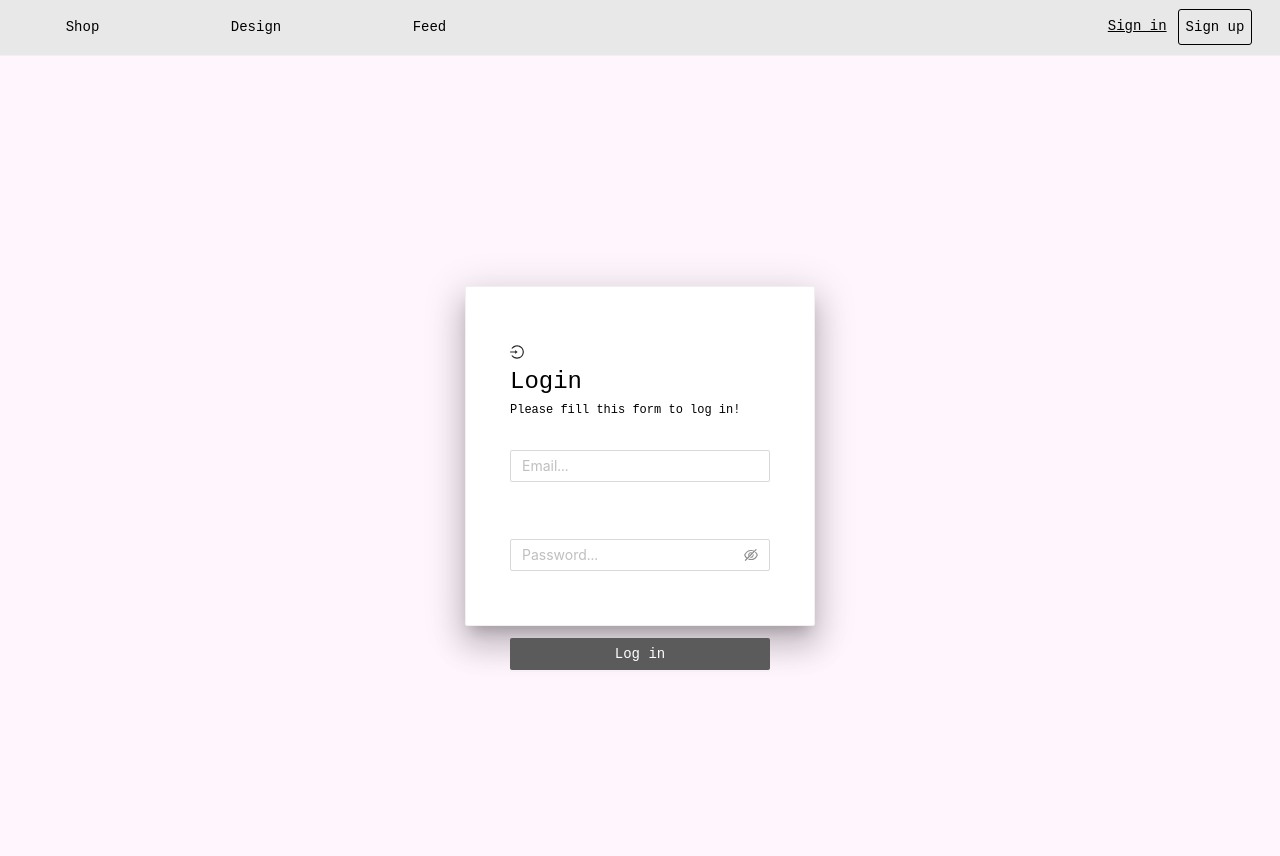
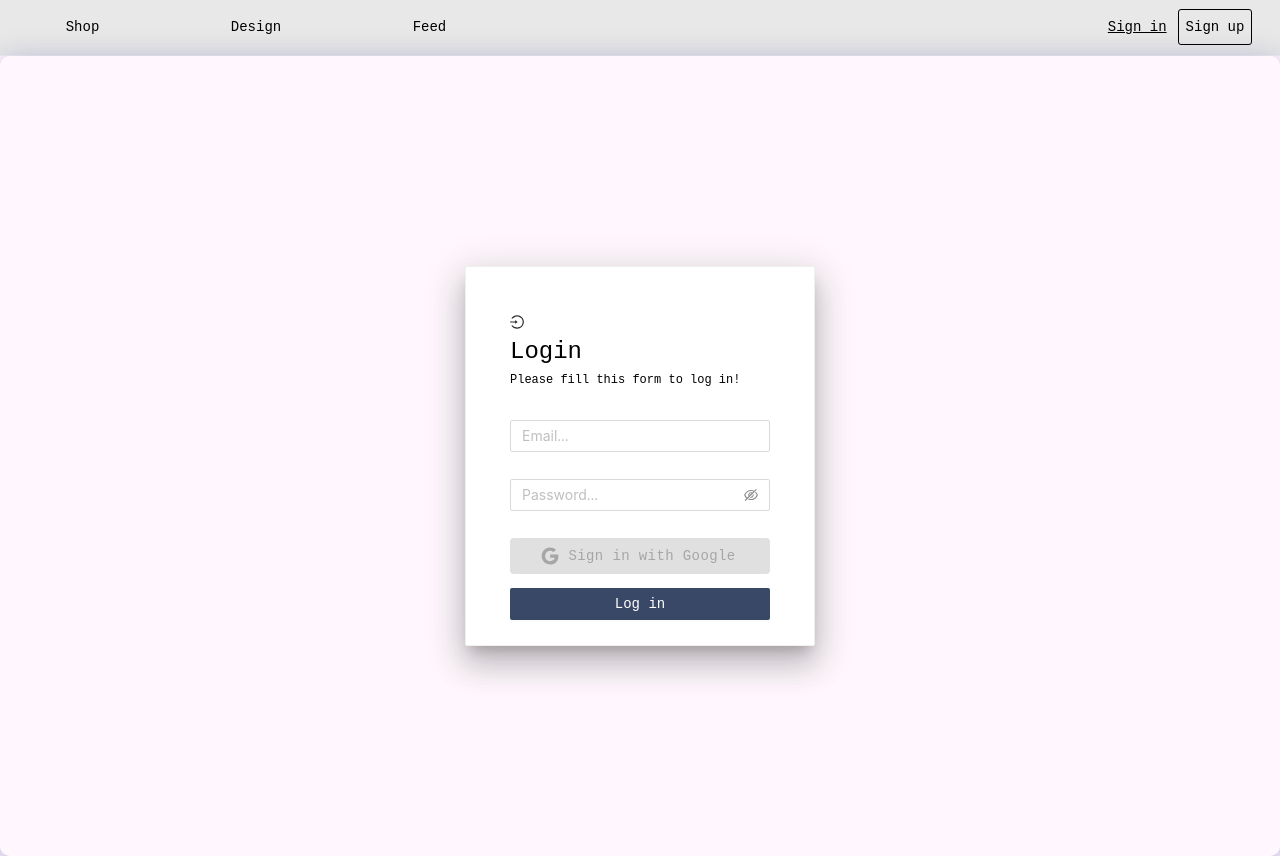
Before and after one commit to benceVadasz/rug-rets-react-typescript, a React (Create React App) app in the folder client/: page /login in a window 1280 px wide. Built offline with nearby package versions, Linux system fonts and the light colour scheme; no server answers.

Commit message:
Styles up login form

```diff
--- a/client/src/components/Navbar.tsx
+++ b/client/src/components/Navbar.tsx
@@ -3,7 +3,6 @@ import {Menu} from "antd";
 import styled from "@emotion/styled";
 import {NavLink} from "react-router-dom";
 import {useDispatch} from "react-redux";
-import {LOGOUT} from "../state/constants/actionTypes";
 import {useHistory, useLocation} from 'react-router-dom';
 import decode from "jwt-decode";
 import IconButton from '@material-ui/core/IconButton';
@@ -33,6 +32,8 @@ const LeftNav = styled.div`
 const RightNav = styled.div`
   position: absolute;
   display: flex;
+  align-items: center;
+  height: 100vh;
   right: 2%;
 `;
 
@@ -42,11 +43,15 @@ const Button = styled(Menu.Item)<ButtonProps>`
   border: ${(props) => (props.bordered ? "1px solid black" : "")};
   border-radius: 3px;
   padding: 7px;
+  line-height: 20px;
+  &:hover {
+    background-color: #DDDDDD;
+  }
 `;
 
 const Link = styled(NavLink)`
   padding: 2px;
-  line-height: 20px;
+
 `;
 
 const Navbar: FC = () => {
@@ -107,7 +112,7 @@ const Navbar: FC = () => {
                     </Link>
                 </RightNav> :
                 <RightNav>
-                    <Button className=' lower-case' onClick={logout} color="inherit">
+                    <Button bordered='yes' onClick={logout}>
                         Logout
                     </Button>
                     <Link to="/profile" exact activeClassName="current">
@@ -117,7 +122,7 @@ const Navbar: FC = () => {
                             aria-label="account of current user"
                             aria-controls="menu-appbar"
                             aria-haspopup="true"
-                            color="inherit"
+                            className='icon'
                         >
                             <AccountCircle/>
                         </IconButton>
--- a/client/src/pages/Login.tsx
+++ b/client/src/pages/Login.tsx
@@ -1,5 +1,4 @@
-import React, { useState, FunctionComponent as FC } from "react";
-import {signIn} from '../state/actions/auth';
+import React, {useState, FunctionComponent as FC} from "react";
 // import Icon from '../assets/icon';
 import {useDispatch} from "react-redux";
 import {useHistory} from 'react-router-dom';
@@ -14,8 +13,12 @@ import {
     Field,
     ErrorSubtitle,
     InputField,
+    GoogleButton
 } from "../styles/Login.styles";
-import { LoginOutlined } from "@ant-design/icons";
+import {GoogleOutlined, LoginOutlined} from "@ant-design/icons";
+import GoogleLogin from "react-google-login";
+import {SIGN_IN} from "../types";
+import {signIn} from "../state/actions/auth";
 
 const Login: FC = () => {
 
@@ -36,12 +39,25 @@ const Login: FC = () => {
         dispatch(signIn({email, password}, history))
     };
 
-  console.log(email, password)
+    const googleSuccess = async (res: any) => {
+        const result = res?.profileObj;
+        const token = res?.tokenId;
+        try {
+            dispatch({type: 'SIGN_IN', data: {result, token}})
+            history.push('/')
+        } catch (e) {
+            console.log(e)
+        }
+    };
+
+    const googleFailure = () => {
+        console.log('google sign in was unsuccessful. Please refresh and start again.')
+    };
 
     return (
         <Wrapper>
             <Paper>
-        <LoginOutlined />
+                <LoginOutlined/>
                 <LoginHeader>Login</LoginHeader>
                 {!invalidCredentials ? (
                     <LoginSubtitle>Please fill this form to log in!</LoginSubtitle>
@@ -51,20 +67,36 @@ const Login: FC = () => {
                 <LoginForm onFinish={submit}>
                     <Field
                         validateStatus={invalidCredentials ? "error" : ""}
-            rules={[{ required: true, message: "Please enter your email!" }]}
+                        rules={[{required: true, message: "Please enter your email!"}]}
                         name="email"
                     >
-            <InputField placeholder="Email..." onChange={setEmail} />
+                        <InputField placeholder="Email..." onChange={setEmail}/>
                     </Field>
                     <Field
                         name="password"
-            rules={[{ required: true, message: "Please enter your password!" }]}
+                        rules={[{required: true, message: "Please enter your password!"}]}
                     >
                         <PasswordField
                             placeholder="Password..."
                             onChange={(e) => setPassword(e.target.value)}
                         />
                     </Field>
+                    <GoogleLogin
+                        clientId='525017423702-622ugttvcve20rljokq90t37rdl8m4bc.apps.googleusercontent.com'
+                        render={(renderProps) => (
+                            <GoogleButton className={'lower-case white '} color="primary"
+                                          onClick={renderProps.onClick}
+                                          disabled={renderProps.disabled}
+                                          startIcon={<GoogleOutlined/>}
+                                          variant="contained"
+                            >
+                                Sign in with Google
+                            </GoogleButton>
+                        )}
+                        onSuccess={googleSuccess}
+                        onFailure={googleFailure}
+                        cookiePolicy="single_host_origin"
+                    />
                     <LoginButton htmlType="submit">Log in</LoginButton>
                 </LoginForm>
             </Paper>
--- a/client/src/state/actions/auth.ts
+++ b/client/src/state/actions/auth.ts
@@ -17,6 +17,7 @@ export const signIn = (formData: signInData, history: any): ThunkAction<void, Ro
         console.log(error.message);
     }
 }
+
 
 export const signUp = (formData: signUpData, history: any): ThunkAction<void, RootState, null,AuthAction> =>
     async (dispatch: Dispatch<AuthAction>) => {
--- a/client/src/styles/Login.styles.ts
+++ b/client/src/styles/Login.styles.ts
@@ -1,10 +1,11 @@
 import styled from "@emotion/styled";
-import { Button as AntButton, ButtonProps, FormProps } from "antd";
+import {Button, ButtonProps, FormProps} from "antd";
 import { Card } from "antd";
 import { Typography } from "antd";
 import { Form, Input } from "antd";
 import { TypographyProps } from "antd/lib/typography/Typography";
 import {FunctionComponent as FC} from "react";
+import {Button as MButton} from "@material-ui/core"
 
 const font = 'IBM Plex Mono, monospace';
 
@@ -13,25 +14,31 @@ export const Wrapper = styled.div`
   justify-content: center;
   align-items: center;
   height: 100vh;
+  background: rgba( 255, 255, 255, 0.25 );
+  box-shadow: 0 8px 32px 0 rgba( 31, 38, 135, 0.37 );
+  backdrop-filter: blur( 4px );
+  -webkit-backdrop-filter: blur( 4px );
+  border-radius: 10px;
+  border: 1px solid rgba( 255, 255, 255, 0.18 );
 `;
 
 export const Paper = styled(Card)`
-  padding: 30px 20px;
-  height: 340px;
-  width: 350px;
+  padding: 20px 20px;
+  display: flex;
+  height: 380px;
   box-shadow: 0px 10px 13px -6px rgba(0, 0, 0, 0.2),
     0px 20px 31px 3px rgba(0, 0, 0, 0.14), 0px 8px 38px 7px rgba(0, 0, 0, 0.12);
 `;
 
-export const LoginButton = styled(AntButton)<ButtonProps>`
+export const LoginButton = styled(Button)<ButtonProps>`
   margin-top: 10px;
   color: white;
-  background-color: #5B5B5B;
+  background-color: #394867;
   border: none;
   font-family: ${font};
   &:hover {
-    background-color: #A6A9B6;
-    color: black
+    background-color: #15284E;
+    color: white;
       }
 `;
 
@@ -57,7 +64,7 @@ export const ErrorSubtitle = styled(Typography)`
 `;
 
 export const LoginForm: FC<FormProps> = styled(Form)`
-  height: 220px;
+  height: 200px;
   display: flex;
   flex-flow: column wrap;
   justify-content: space-between;
@@ -69,3 +76,7 @@ export const Field = styled(Form.Item)`
 
 export const PasswordField = styled(Input.Password)``
 export const InputField = styled(Input)``
+
+export const GoogleButton = styled(MButton)<ButtonProps>`
+
+`
```
Lines whose indentation alone changed are shown as unchanged.
